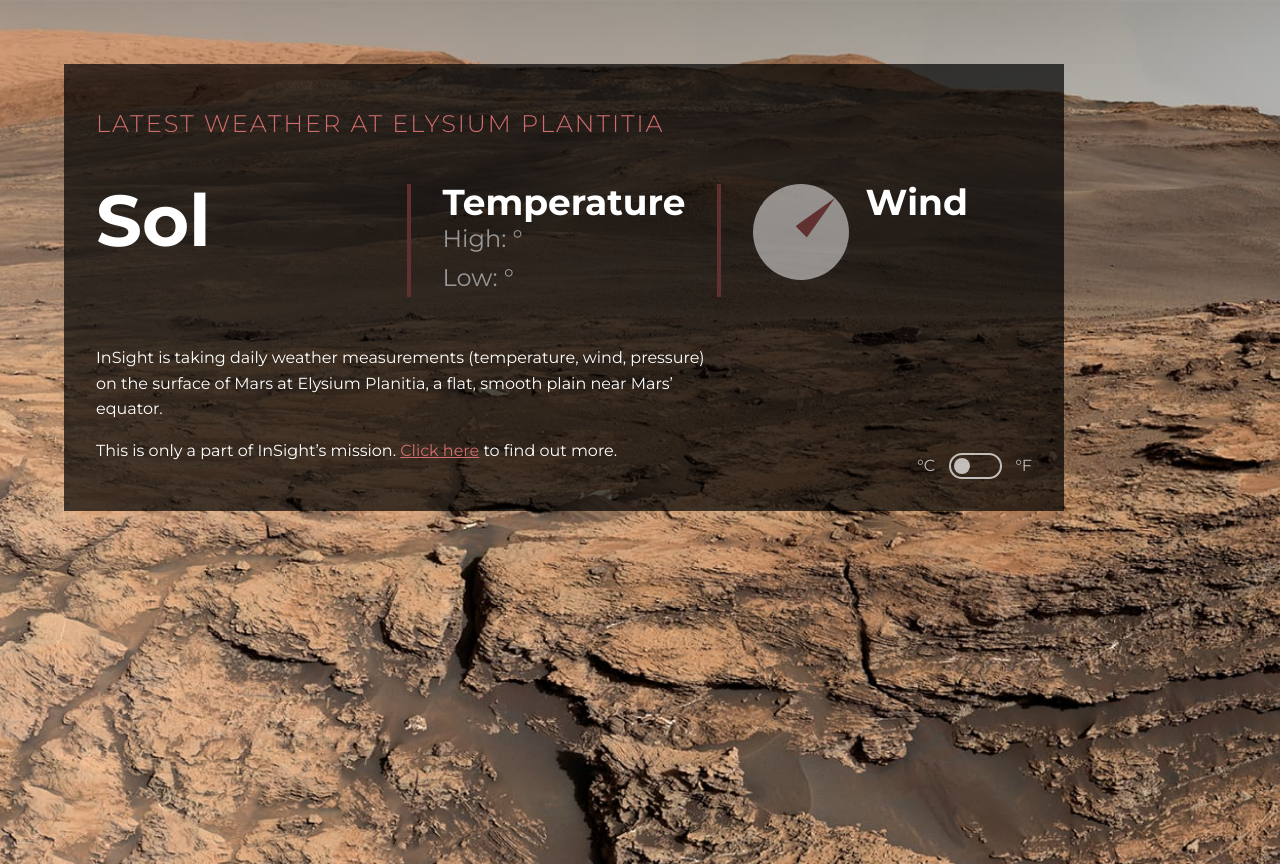
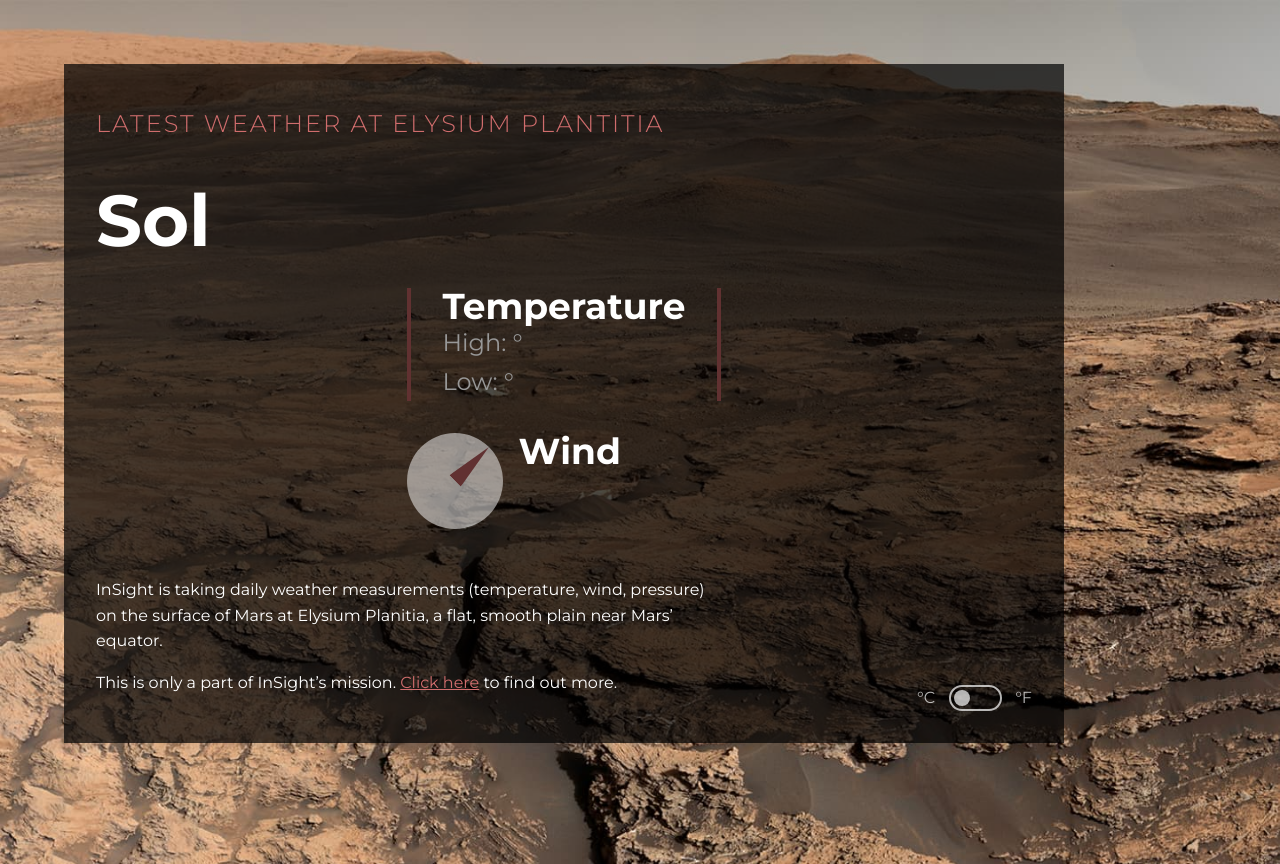
Before and after one commit to Annie-Huang/mars-weather-app, a website: page index.html in a window 1280 px wide. Drawn offline with Linux system fonts and the light colour scheme; no server answers.

Commit message:
Make special adjustment on @media (min-width: 600px)

```diff
--- a/css/main.scss
+++ b/css/main.scss
@@ -413,6 +413,28 @@ a {
   }
 }
 
+@media (min-width: 600px) {
+  .mars-current-weather {
+    display: grid;
+    row-gap: 2em;
+    grid-template-columns: repeat(2, 1fr);
+  }
+
+  .date {
+    grid-column: 1 / -1;
+  }
+
+  .temp {
+    grid-column: 1 / 2;
+    padding: 0;
+  }
+
+  .wind {
+    grid-column: 2 / 3;
+  }
+}
+
+
 @media (min-width: 900px) {
   :root {
     --fs-h1: 1.5rem;
@@ -428,8 +450,7 @@ a {
 
   .mars-current-weather {
     padding: 2em;
-    margin: 4em 0 0 4em; // not sure why he only want top and left margin?
-    display: grid;
+    margin: 4em 4em 0 4em; // not sure why he only want top and left margin?
     grid-template-columns: repeat(3, 1fr);
     gap: 2em;
   }
```
Also changed, not shown: css/main.css, 1 other file.
